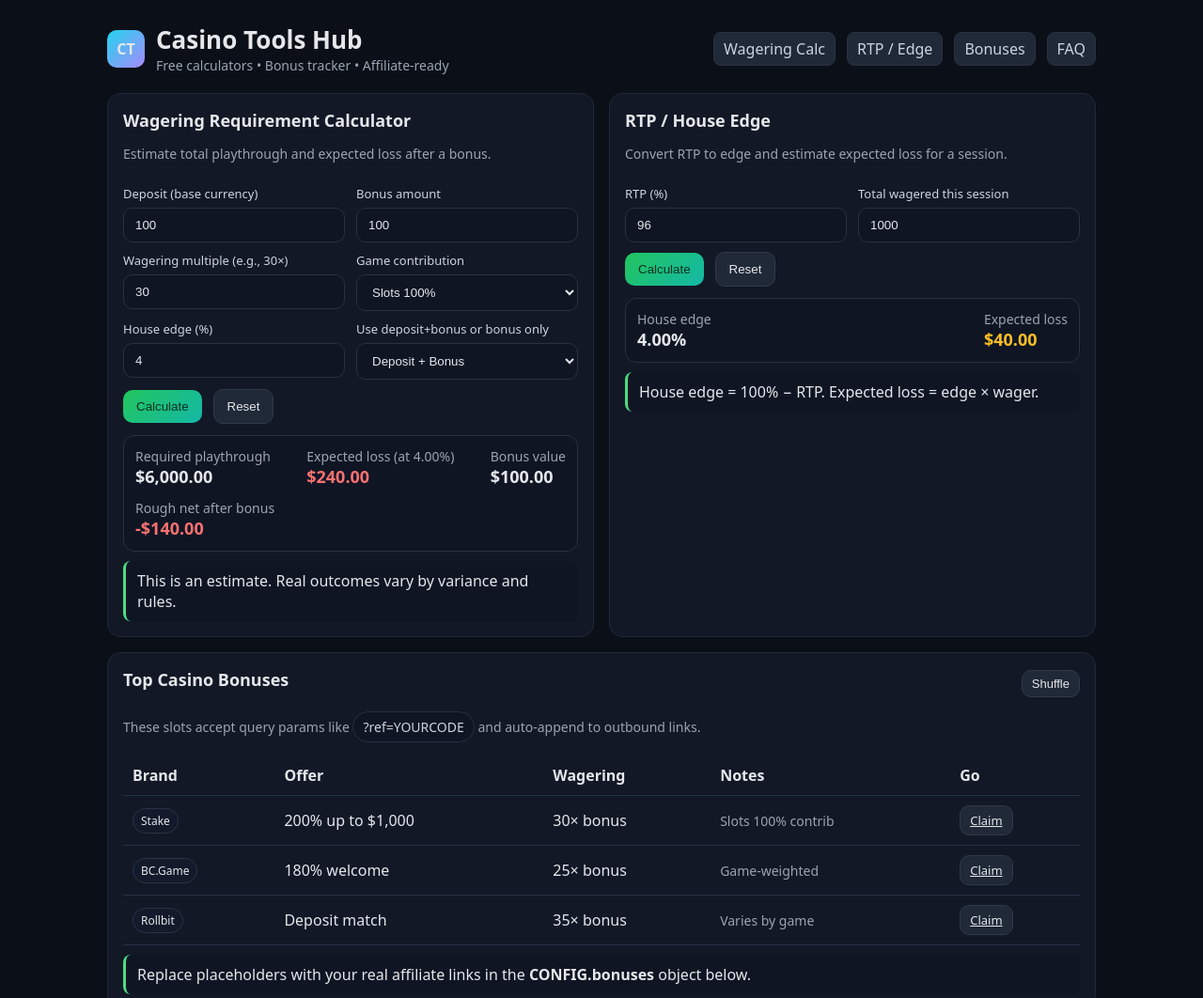
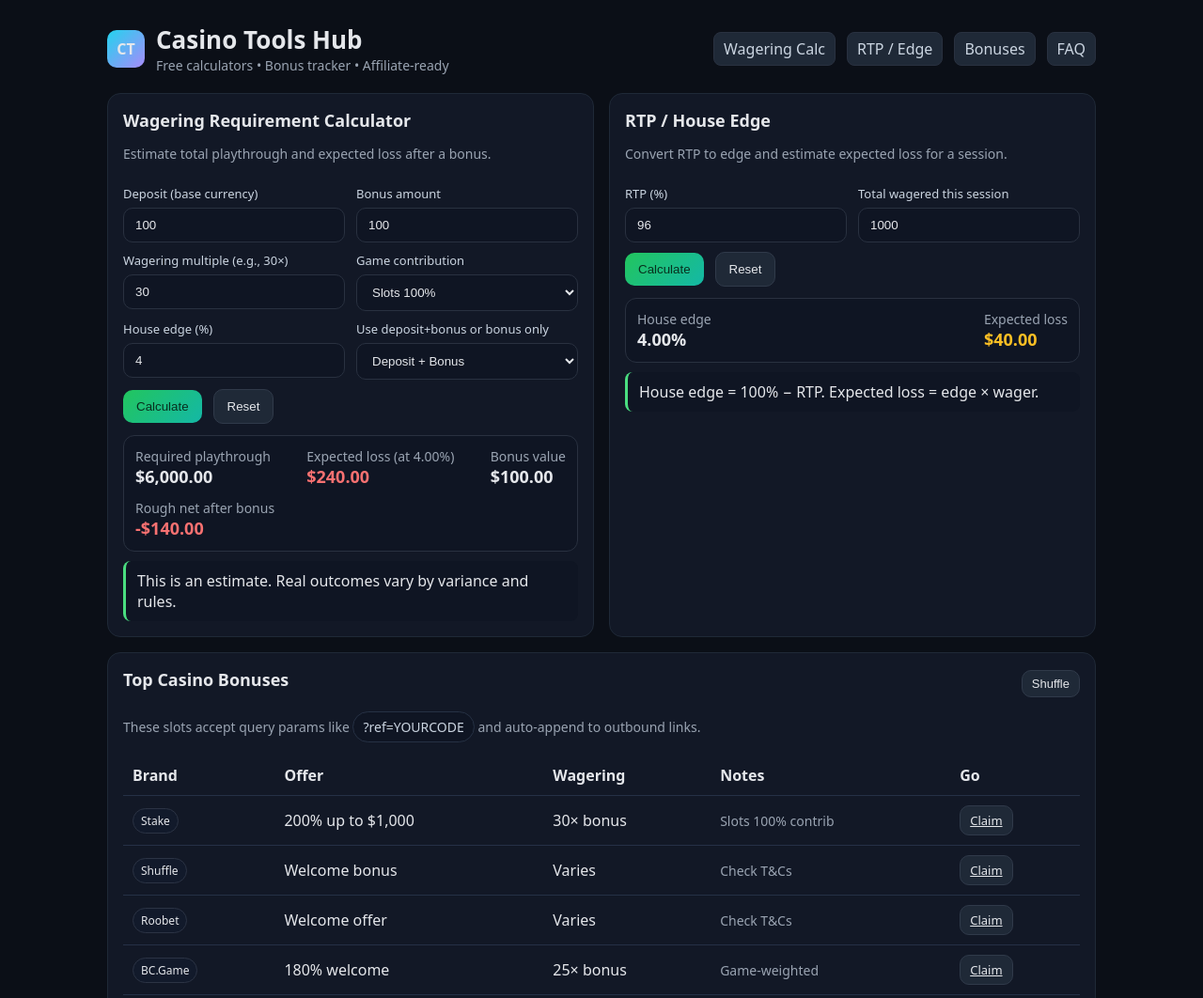
Before and after one commit to Komnsensei/casino-tools-hub, a plain HTML site: page index.html in a window 1280 px wide. Shown: the top 1062 px of the page at 94% size. Drawn offline with Linux system fonts and the light colour scheme.

Commit message:
Add files via upload

```diff
--- a/index.html
+++ b/index.html
@@ -187,9 +187,10 @@
       captureRefParam: 'ref',
       // Replace these with your real affiliate links. You can also keep {REF} placeholder to auto-append captured ref
       bonuses: [
-        { brand: 'Stake', offer: '200% up to $1,000', wagering: '30× bonus', notes: 'Slots 100% contrib', url: 'https://example.com/stake?ref={REF}' },
-        { brand: 'BC.Game', offer: '180% welcome', wagering: '25× bonus', notes: 'Game-weighted', url: 'https://example.com/bcgame?ref={REF}' },
-        { brand: 'Rollbit', offer: 'Deposit match', wagering: '35× bonus', notes: 'Varies by game', url: 'https://example.com/rollbit?ref={REF}' },
+        { brand: 'Stake', offer: '200% up to $1,000', wagering: '30× bonus', notes: 'Slots 100% contrib', url: 'https://stake.com/?c=121211' },
+        { brand: 'Shuffle', offer: 'Welcome bonus', wagering: 'Varies', notes: 'Check T&Cs', url: 'https://shuffle.com?r=2121' },
+        { brand: 'Roobet', offer: 'Welcome offer', wagering: 'Varies', notes: 'Check T&Cs', url: 'https://roobet.com/?ref=bigdaddy1185' },
+        { brand: 'BC.Game', offer: '180% welcome', wagering: '25× bonus', notes: 'Game-weighted', url: 'https://bc.game/i-y6qd8dkq-n/' }
       ]
     };
 
```
